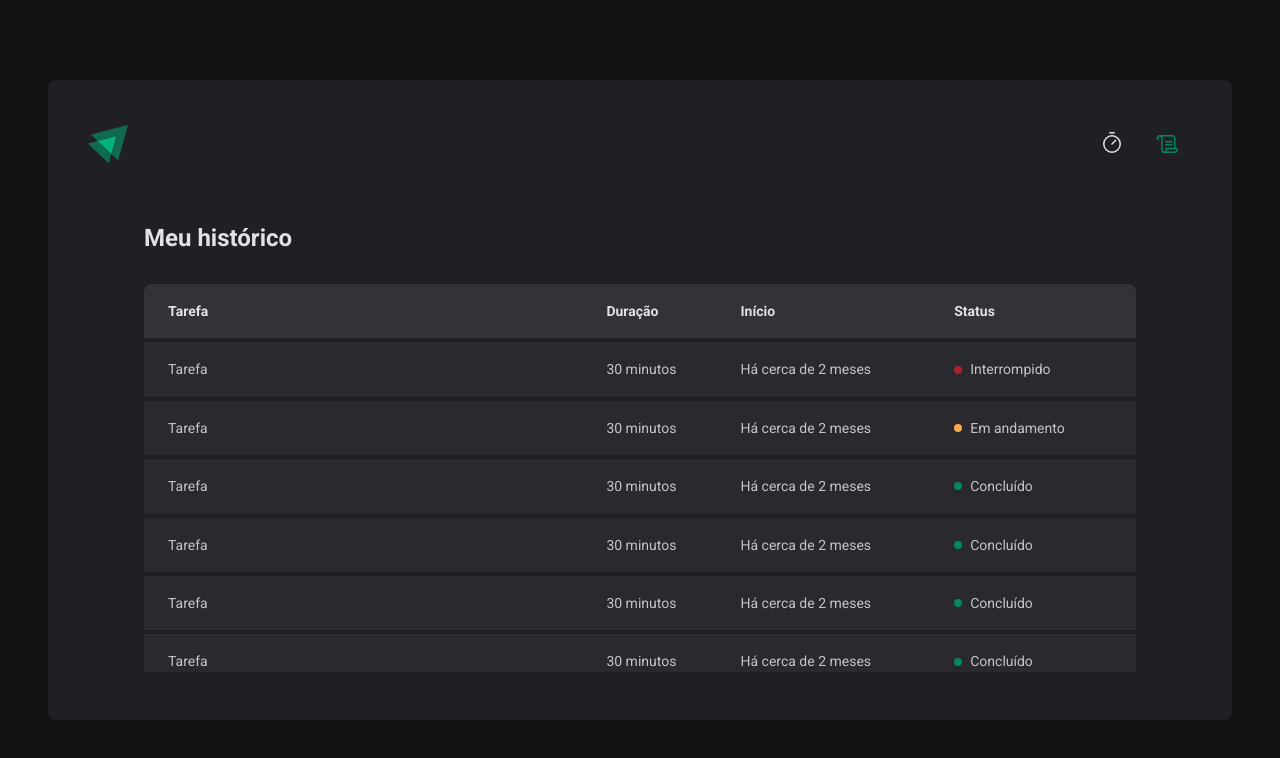
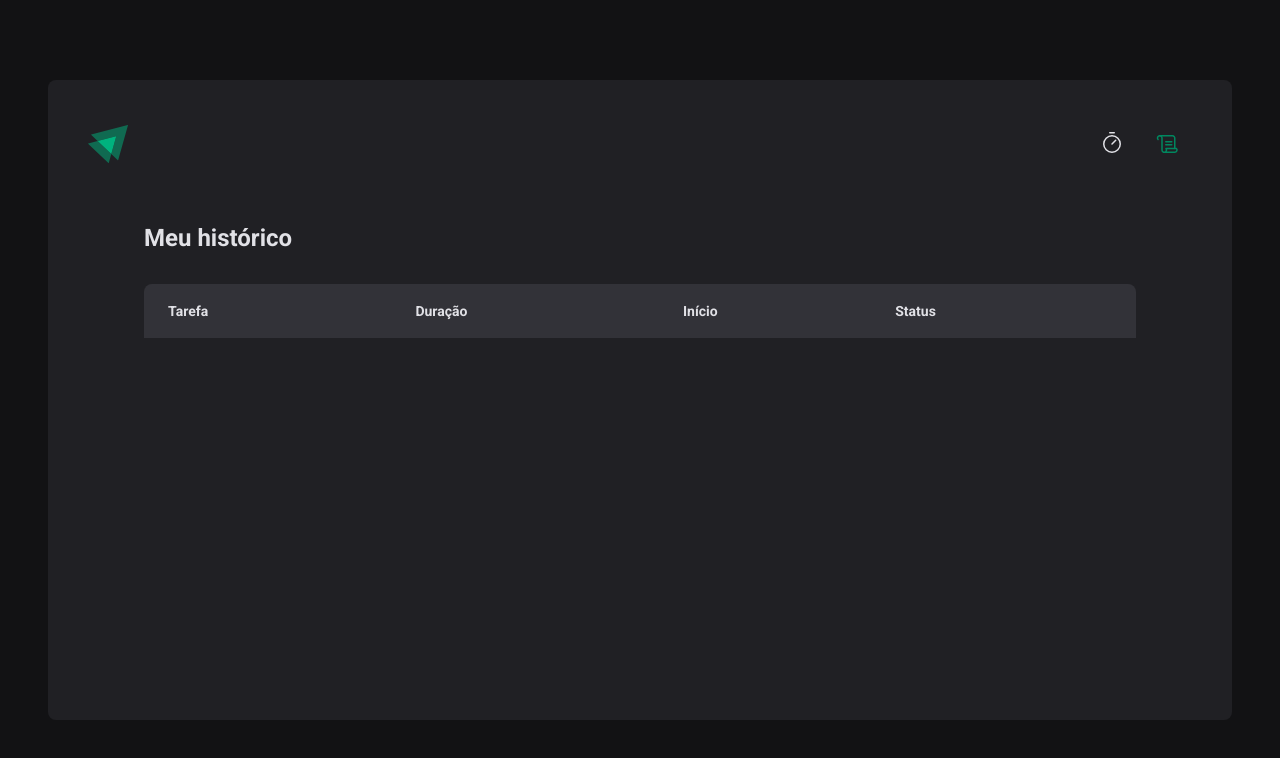
Before and after one commit to gabrielborel/ignite-timer, a React (Vite) app: page /history in a window 1280 px wide. Shown: the top 758 px of the page. Built offline with nearby package versions, Linux system fonts and the light colour scheme.

Commit message:
Started to consume Cycles Context data

```diff
--- a/src/pages/History/index.tsx
+++ b/src/pages/History/index.tsx
@@ -1,6 +1,11 @@
+import { formatDistanceToNow } from 'date-fns';
+import ptBR from 'date-fns/esm/locale/pt-BR';
+import { useCycles } from '../../contexts/CyclesContext';
 import { HistoryContainer, HistoryList, Status } from './styles';
 
 export function History() {
+  const { cycles } = useCycles();
+
   return (
     <HistoryContainer>
       <h1>Meu histórico</h1>
@@ -16,94 +21,25 @@ export function History() {
             </tr>
           </thead>
           <tbody>
-            <tr>
-              <td>Tarefa</td>
-              <td>30 minutos</td>
-              <td>Há cerca de 2 meses</td>
-              <td>
-                <Status statusColor='red'>Interrompido</Status>
-              </td>
-            </tr>
-            <tr>
-              <td>Tarefa</td>
-              <td>30 minutos</td>
-              <td>Há cerca de 2 meses</td>
-              <td>
-                <Status statusColor='yellow'>Em andamento</Status>
-              </td>
-            </tr>
-            <tr>
-              <td>Tarefa</td>
-              <td>30 minutos</td>
-              <td>Há cerca de 2 meses</td>
-              <td>
-                <Status statusColor='green'>Concluído</Status>
-              </td>
-            </tr>
-            <tr>
-              <td>Tarefa</td>
-              <td>30 minutos</td>
-              <td>Há cerca de 2 meses</td>
-              <td>
-                <Status statusColor='green'>Concluído</Status>
-              </td>
-            </tr>
-            <tr>
-              <td>Tarefa</td>
-              <td>30 minutos</td>
-              <td>Há cerca de 2 meses</td>
-              <td>
-                <Status statusColor='green'>Concluído</Status>
-              </td>
-            </tr>
-            <tr>
-              <td>Tarefa</td>
-              <td>30 minutos</td>
-              <td>Há cerca de 2 meses</td>
-              <td>
-                <Status statusColor='green'>Concluído</Status>
-              </td>
-            </tr>
-            <tr>
-              <td>Tarefa</td>
-              <td>30 minutos</td>
-              <td>Há cerca de 2 meses</td>
-              <td>
-                <Status statusColor='green'>Concluído</Status>
-              </td>
-            </tr>
-            <tr>
-              <td>Tarefa</td>
-              <td>30 minutos</td>
-              <td>Há cerca de 2 meses</td>
-              <td>
-                <Status statusColor='green'>Concluído</Status>
-              </td>
-            </tr>
-            <tr>
-              <td>Tarefa</td>
-              <td>30 minutos</td>
-              <td>Há cerca de 2 meses</td>
-              <td>
-                <Status statusColor='green'>Concluído</Status>
-              </td>
-            </tr>
-            <tr>
-              <td>Tarefa</td>
-              <td>30 minutos</td>
-              <td>Há cerca de 2 meses</td>
-              <td>
-                <Status statusColor='green'>Concluído</Status>
-              </td>
-            </tr>
-            <tr>
-              <td>Tarefa</td>
-              <td>30 minutos</td>
-              <td>Há cerca de 2 meses</td>
-              <td>
-                <Status statusColor='green'>Concluído</Status>
-              </td>
-            </tr>
+            {cycles.map((cycle) => (
+              <tr key={cycle.id}>
+                <td>{cycle.task}</td>
+                <td>{cycle.minutesAmount} minutos</td>
+                <td>
+                  {formatDistanceToNow(cycle.startDate, {
+                    addSuffix: true,
+                    locale: ptBR,
+                  })}
+                </td>
+                <td>
+                  {cycle.finishedDate && <Status statusColor='green'>Concluído</Status>}
+                  {cycle.interruptedDate && <Status statusColor='red'>Interrompido</Status>}
+                  {!cycle.finishedDate && !cycle.interruptedDate && (
+                    <Status statusColor='yellow'>Em andamento</Status>
+                  )}
+                </td>
+              </tr>
+            ))}
           </tbody>
         </table>
       </HistoryList>
--- a/src/pages/Home/components/CycleCountdown/index.tsx
+++ b/src/pages/Home/components/CycleCountdown/index.tsx
@@ -1,8 +1,19 @@
 import { differenceInSeconds } from 'date-fns';
 import { useEffect, useState } from 'react';
+import { CyclesContextProvider, useCycles } from '../../../../contexts/CyclesContext';
+import { CountdownContainer, Separator } from './styles';
 
 export const CycleCountdown = () => {
-  const [amountSecondsPassed, setAmountSecondsPassed] = useState(0);
+  const {
+    activeCycle,
+    activeCycleId,
+    markCurrentCycleAsFinished,
+    amountSecondsPassed,
+    setSecondsPassed,
+  } = useCycles();
+
+  const totalSeconds = activeCycle ? activeCycle.minutesAmount * 60 : 0;
+  const currentSeconds = activeCycle ? totalSeconds - amountSecondsPassed : 0;
 
   useEffect(() => {
     let interval: number;
@@ -11,16 +22,11 @@ export const CycleCountdown = () => {
         const secondsDifference = differenceInSeconds(new Date(), activeCycle.startDate);
 
         if (secondsDifference >= totalSeconds) {
-          setCycles((previousCycles) =>
-            previousCycles.map((cycle) =>
-              cycle.id === activeCycleId ? { ...cycle, finishedDate: new Date() } : { ...cycle }
-            )
-          );
-
-          setAmountSecondsPassed(totalSeconds);
+          markCurrentCycleAsFinished();
+          setSecondsPassed(totalSeconds);
           clearInterval(interval);
         } else {
-          setAmountSecondsPassed(secondsDifference);
+          setSecondsPassed(secondsDifference);
         }
       }, 1000);
     }
@@ -30,10 +36,20 @@ export const CycleCountdown = () => {
     };
   }, [activeCycle, totalSeconds, activeCycleId]);
 
-  const totalSeconds = activeCycle ? activeCycle.minutesAmount * 60 : 0;
-  const currentSeconds = activeCycle ? totalSeconds - amountSecondsPassed : 0;
+  const minutesAmount = Math.floor(currentSeconds / 60);
+  const secondsAmount = currentSeconds % 60;
+
+  const minutes = String(minutesAmount).padStart(2, '0');
+  const seconds = String(secondsAmount).padStart(2, '0');
+
+  useEffect(() => {
+    if (activeCycle) {
+      window.document.title = `${minutes}:${seconds}`;
+    }
+  }, [minutes, seconds, activeCycle]);
 
   return (
+    <CyclesContextProvider>
       <CountdownContainer>
         <span>{minutes[0]}</span>
         <span>{minutes[1]}</span>
@@ -41,5 +57,6 @@ export const CycleCountdown = () => {
         <span>{seconds[0]}</span>
         <span>{seconds[1]}</span>
       </CountdownContainer>
+    </CyclesContextProvider>
   );
 };
--- a/src/pages/Home/components/NewCycleForm/index.tsx
+++ b/src/pages/Home/components/NewCycleForm/index.tsx
@@ -1,18 +1,10 @@
-import { useForm } from 'react-hook-form';
+import { useFormContext } from 'react-hook-form';
+import { useCycles } from '../../../../contexts/CyclesContext';
 import { FormContainer, TaskInput, MinutesAmountInput } from './styles';
 
-interface NewCycleFormValues {
-  task: string;
-  minutesAmount: number;
-}
-
 export const NewCycleForm = () => {
-  const { register, handleSubmit, watch, reset } = useForm<NewCycleFormValues>({
-    defaultValues: {
-      task: '',
-      minutesAmount: 0,
-    },
-  });
+  const { activeCycle } = useCycles();
+  const { register } = useFormContext();
 
   return (
     <FormContainer>
--- a/src/pages/Home/index.tsx
+++ b/src/pages/Home/index.tsx
@@ -1,14 +1,9 @@
-import { Play } from 'phosphor-react';
-import { SubmitHandler, useForm } from 'react-hook-form';
-import {
-  CountdownContainer,
-  FormContainer,
-  HomeContainer,
-  MinutesAmountInput,
-  Separator,
-  StartCountdownButton,
-  TaskInput,
-} from './styles';
+import { HandPalm, Play } from 'phosphor-react';
+import { FormProvider, useForm } from 'react-hook-form';
+import { CyclesContextProvider, useCycles } from '../../contexts/CyclesContext';
+import { CycleCountdown } from './components/CycleCountdown';
+import { NewCycleForm } from './components/NewCycleForm';
+import { HomeContainer, StartCountdownButton, StopCountdownButton } from './styles';
 
 interface NewCycleFormValues {
   task: string;
@@ -16,66 +11,47 @@ interface NewCycleFormValues {
 }
 
 export function Home() {
-  const { register, handleSubmit, watch, reset } = useForm<NewCycleFormValues>({
+  const { activeCycle, createNewCycle, interruptCurrentCycle } = useCycles();
+
+  const newCycleForm = useForm<NewCycleFormValues>({
     defaultValues: {
       task: '',
       minutesAmount: 0,
     },
   });
 
-  const handleCreateNewCycle = (data: NewCycleFormValues) => {
-    console.log(data);
-    reset();
-  };
+  const { handleSubmit, watch, reset } = newCycleForm;
 
   const task = watch('task');
   const isSubmitDisabled = !task;
 
+  const handleCreateNewCycle = (data: NewCycleFormValues) => {
+    createNewCycle(data);
+    reset();
+  };
+
+  const handleInterruptCycle = () => interruptCurrentCycle();
+
   return (
     <HomeContainer>
       <form onSubmit={handleSubmit(handleCreateNewCycle)}>
-        <FormContainer>
-          <label htmlFor='task'>Vou trabalhar em</label>
-          <TaskInput
-            type='text'
-            list='task-suggestions'
-            id='task'
-            placeholder='Dê um nome para o seu projeto'
-            {...register('task')}
-          />
-          <datalist id='task-suggestions'>
-            <option value='hehe' />
-            <option value='hehe' />
-            <option value='hehe' />
-            <option value='hehe' />
-          </datalist>
+        <FormProvider {...newCycleForm}>
+          <NewCycleForm />
+        </FormProvider>
 
-          <label htmlFor='minutesDuration'>durante</label>
-          <MinutesAmountInput
-            type='number'
-            id='minutesDuration'
-            placeholder='00'
-            step={5}
-            min={5}
-            max={60}
-            {...register('minutesAmount', { valueAsNumber: true })}
-          />
+        <CycleCountdown />
 
-          <span>minutos.</span>
-        </FormContainer>
-
-        <CountdownContainer>
-          <span>0</span>
-          <span>0</span>
-          <Separator>:</Separator>
-          <span>0</span>
-          <span>0</span>
-        </CountdownContainer>
-
-        <StartCountdownButton disabled={isSubmitDisabled} type='submit'>
-          <Play size={24} />
-          Começar
-        </StartCountdownButton>
+        {activeCycle ? (
+          <StopCountdownButton type='button' onClick={handleInterruptCycle}>
+            <HandPalm size={24} />
+            Interromper
+          </StopCountdownButton>
+        ) : (
+          <StartCountdownButton disabled={isSubmitDisabled} type='submit'>
+            <Play size={24} />
+            Começar
+          </StartCountdownButton>
+        )}
       </form>
     </HomeContainer>
   );
```
Lines whose indentation alone changed are shown as unchanged.
